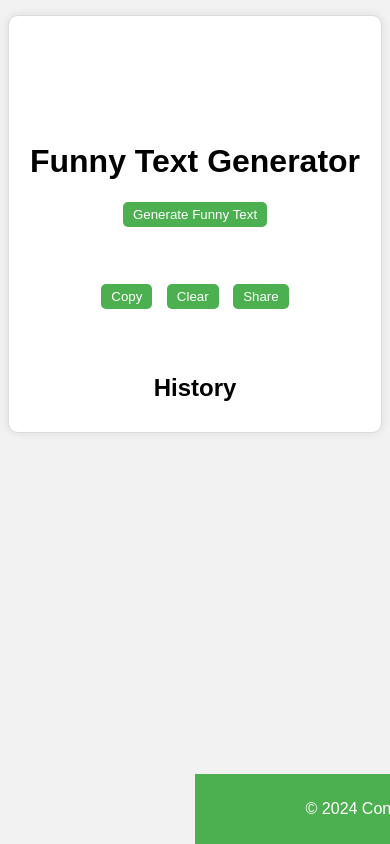
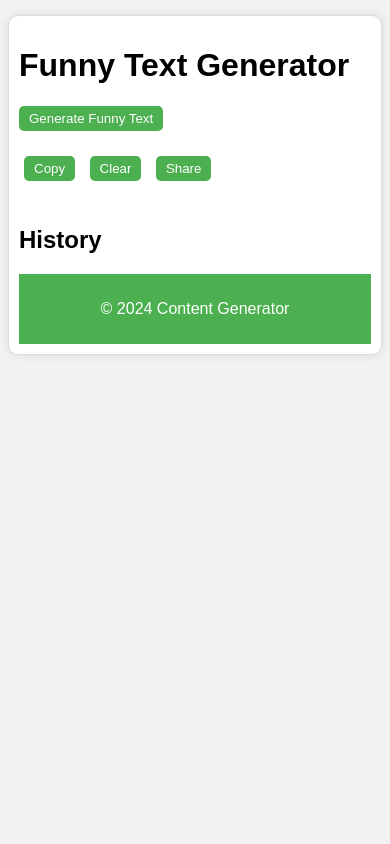
Before and after one commit to syednuruzzaman/funnyTextGenerator, a plain HTML site: page index.html in a window 390 px wide. Drawn offline with Linux system fonts and the light colour scheme.

Commit message:
Update style.css

```diff
--- a/style.css
+++ b/style.css
@@ -1,20 +1,31 @@
+
 body {
     font-family: Arial, sans-serif;
     background-color: #f2f2f2;
 }
 
-.container {
+.wrapper {
     max-width: 800px;
     margin: 40px auto;
+    display: flex;
+    flex-direction: column;
+    min-height: 100vh; /* make the wrapper full height */
+}
+
+.container {
+    flex: 1; /* take up remaining space */
     padding: 20px;
-    text-align: center;
     background-color: #fff;
     border: 1px solid #ddd;
     border-radius: 10px;
     box-shadow: 0 0 10px rgba(0, 0, 0, 0.1);
-    display: flex;
-    flex-direction: column;
-    align-items: center;
+}
+
+footer {
+    background-color: #4CAF50;
+    color: #fff;
+    padding: 10px;
+    text-align: center;
 }
 
 #generate-btn {
@@ -70,23 +81,8 @@ body {
 #history-list li:last-child {
     border-bottom: none;
 }
-/* Footer styles */
-footer {
-    background-color: #4CAF50;
-    color: #fff;
-    padding: 10px;
-    text-align: center;
-    position: fixed;
-    bottom: 0;
-    width: 100%;
-}
 
-@media only screen and (max-width: 768px) {
-    .container {
-        margin: 25px auto;
-        padding: 15px;
-    }
-}
+
 
 @media only screen and (max-width: 768px) {
     .container {
```
